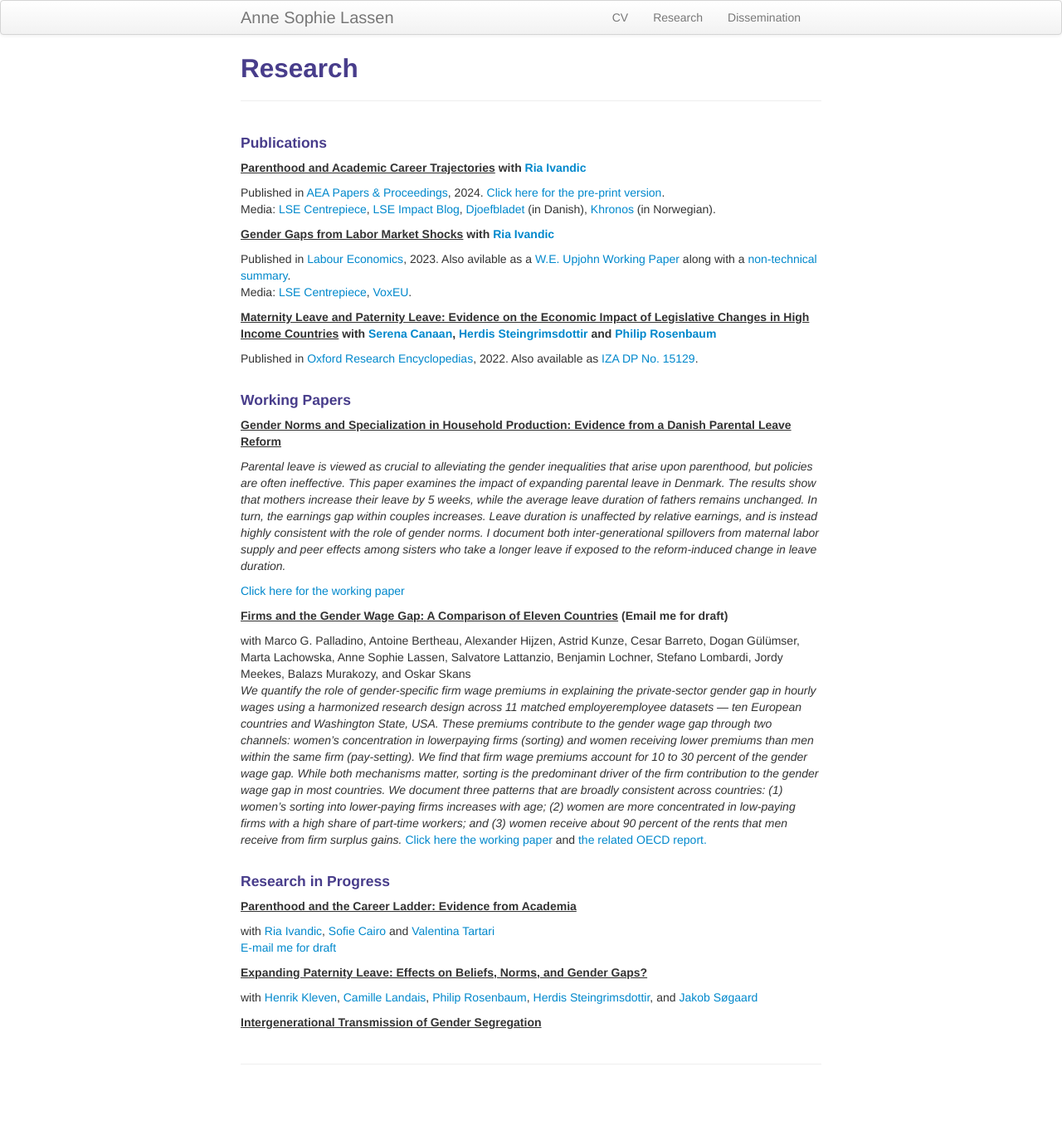
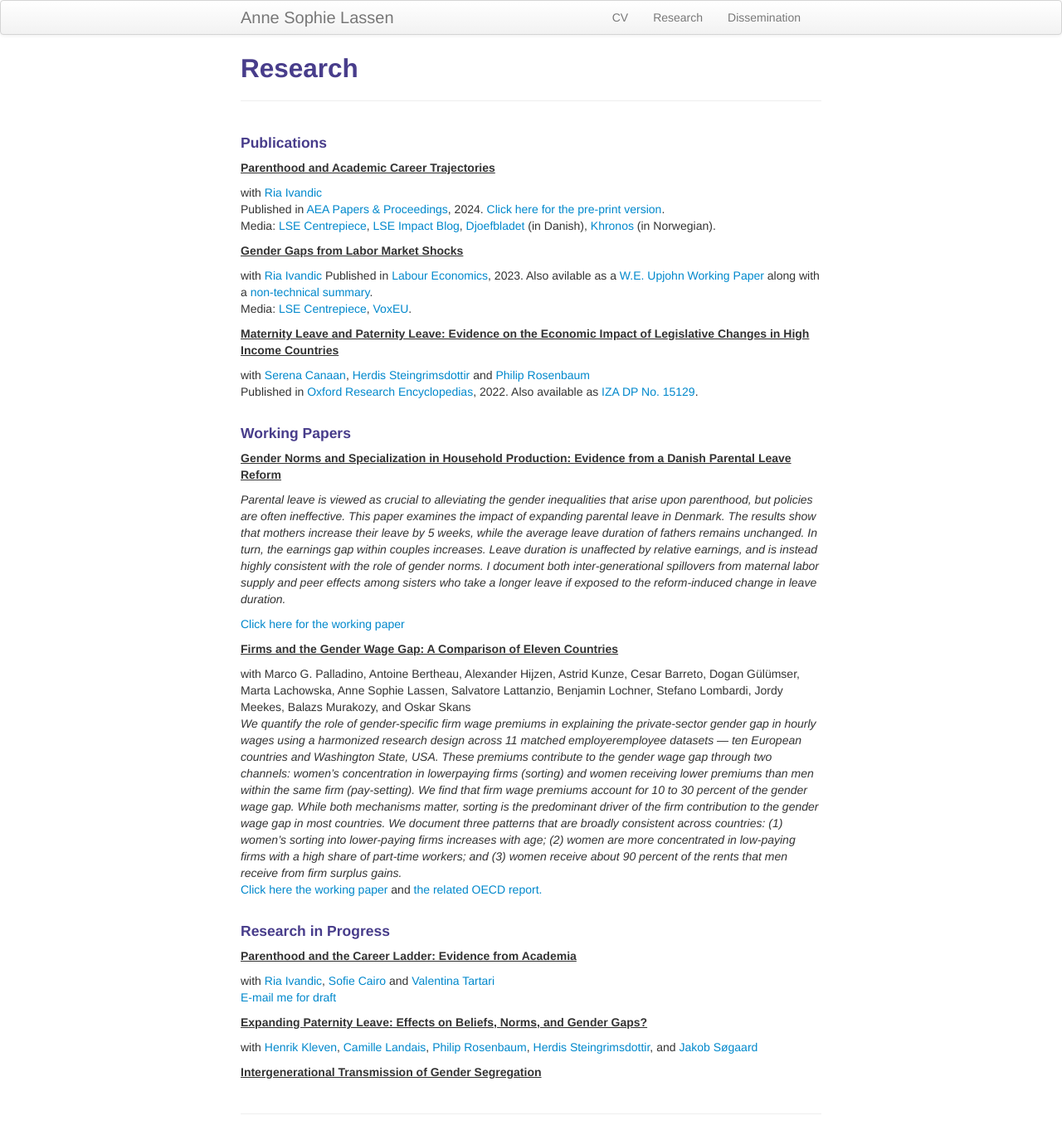
Before and after one commit to annesophielassen/annesophielassen.github.io, a Jekyll site: the page built from pages/research.md, in a window 1280 px wide. Shown: the whole page at 83% size. Built offline with Jekyll 4.4.1, drawn with Linux system fonts in a browser that asks for light colours; before the commit the page ends 1314 px from its top, so only the background shows below that.

Commit message:
Update research.md

```diff
--- a/pages/research.md
+++ b/pages/research.md
@@ -4,17 +4,20 @@ title: Research
 description: Anne Sophie Lassen's research
 ---
 #### Publications
-##### <u> Parenthood and Academic Career Trajectories</u> with <a href="https://sites.google.com/site/riaivandic/home"> Ria Ivandic</a> <br>
+##### <u> Parenthood and Academic Career Trajectories</u>
+with <a href="https://sites.google.com/site/riaivandic/home"> Ria Ivandic</a> <br>
 Published in <a href="https://www.aeaweb.org/articles?id=10.1257/pandp.20241118">AEA Papers & Proceedings</a>, 2024.
 [Click here for the pre-print version]({{ BASE_PATH}}/pages/working_papers/Parenthood_AcademiaPP.pdf).
 <br>
 Media:  <a href="https://cep.lse.ac.uk/pubs/download/cp690.pdf">LSE Centrepiece</a>,  <a href="https://blogs.lse.ac.uk/impactofsocialsciences/2024/10/29/what-makes-the-child-penalty-in-academia-different/">LSE Impact Blog</a>,  <a href="https://www.djoefbladet.dk/artikler/2024/05/anne-sophie-lassen-kvinder-forskning">Djoefbladet</a> (in Danish),  <a href="https://www.khrono.no/a-fa-barn-bidrar-til-at-kvinner-dropper-hele-forskerkarrieren/891955"> Khronos</a> (in Norwegian).
 <br>
-##### <u>Gender Gaps from Labor Market Shocks</u> with <a href="https://sites.google.com/site/riaivandic/home"> Ria Ivandic</a>
+##### <u>Gender Gaps from Labor Market Shocks</u>
+with <a href="https://sites.google.com/site/riaivandic/home"> Ria Ivandic</a>
 Published in <a href="https://www.sciencedirect.com/science/article/pii/S0927537123000696"> Labour Economics</a>, 2023. Also avilable as a <a href="https://research.upjohn.org/up_workingpapers/387/"> W.E. Upjohn Working Paper</a> along with a <a href="https://research.upjohn.org/up_policybriefs/60/">non-technical summary</a>.<br>
 Media: <a href="https://cep.lse.ac.uk/pubs/download/cp672.pdf">LSE Centrepiece</a>, <a href="https://cepr.org/voxeu/columns/gender-gaps-labour-market-shocks">VoxEU</a>.
 <br>
-##### <u>Maternity Leave and Paternity Leave: Evidence on the Economic Impact of Legislative Changes in High Income Countries</u> with <a href="https://sites.google.com/site/serenacanaan87/home"> Serena Canaan</a>, <a href="https://sites.google.com/site/herdissteingrimsdottir/home"> Herdis Steingrimsdottir</a> and <a href="https://sites.google.com/site/philrosenbaum/"> Philip Rosenbaum</a> <br>
+##### <u>Maternity Leave and Paternity Leave: Evidence on the Economic Impact of Legislative Changes in High Income Countries</u>
+with <a href="https://sites.google.com/site/serenacanaan87/home"> Serena Canaan</a>, <a href="https://sites.google.com/site/herdissteingrimsdottir/home"> Herdis Steingrimsdottir</a> and <a href="https://sites.google.com/site/philrosenbaum/"> Philip Rosenbaum</a> <br>
 Published in <a href="https://oxfordre.com/economics/view/10.1093/acrefore/9780190625979.001.0001/acrefore-9780190625979-e-806?rskey=UvlZyC"> Oxford Research Encyclopedias</a>, 2022. Also available as [IZA DP No. 15129]({{BASE_PATH}}/pages/working_papers/Leave_Litreview_IZA_DP.pdf).
 <br>
 <br>
@@ -27,9 +30,9 @@ I document both inter-generational spillovers from maternal labor supply and pee
 [Click here for the working paper]({{ BASE_PATH}}/pages/working_papers/JMP_ParentalLeave_Lassen.pdf)
 <br>
 
-##### <u>Firms and the Gender Wage Gap: A Comparison of Eleven Countries</u> (Email me for draft)
+##### <u>Firms and the Gender Wage Gap: A Comparison of Eleven Countries</u>
 with  Marco G. Palladino, Antoine Bertheau, Alexander Hijzen, Astrid Kunze, Cesar Barreto, Dogan Gülümser, Marta Lachowska, Anne Sophie Lassen, Salvatore Lattanzio, Benjamin Lochner, Stefano Lombardi, Jordy Meekes, Balazs Murakozy, and Oskar Skans <br>
-*We quantify the role of gender-specific firm wage premiums in explaining the private-sector gender gap in hourly wages using a harmonized research design across 11 matched employeremployee datasets — ten European countries and Washington State, USA. These premiums contribute to the gender wage gap through two channels: women’s concentration in lowerpaying firms (sorting) and women receiving lower premiums than men within the same firm (pay-setting). We find that firm wage premiums account for 10 to 30 percent of the gender wage gap. While both mechanisms matter, sorting is the predominant driver of the firm contribution to the gender wage gap in most countries. We document three patterns that are broadly consistent across countries: (1) women’s sorting into lower-paying firms increases with age; (2) women are more concentrated in low-paying firms with a high share of part-time workers; and (3) women receive about 90 percent of the rents that men receive from firm surplus gains.*
+*We quantify the role of gender-specific firm wage premiums in explaining the private-sector gender gap in hourly wages using a harmonized research design across 11 matched employeremployee datasets — ten European countries and Washington State, USA. These premiums contribute to the gender wage gap through two channels: women’s concentration in lowerpaying firms (sorting) and women receiving lower premiums than men within the same firm (pay-setting). We find that firm wage premiums account for 10 to 30 percent of the gender wage gap. While both mechanisms matter, sorting is the predominant driver of the firm contribution to the gender wage gap in most countries. We document three patterns that are broadly consistent across countries: (1) women’s sorting into lower-paying firms increases with age; (2) women are more concentrated in low-paying firms with a high share of part-time workers; and (3) women receive about 90 percent of the rents that men receive from firm surplus gains.* <br>
 <a href="https://www.chicagofed.org/publications/working-papers/2025/2025-24">Click here the working paper </a> and <a href="https://www.oecd.org/en/publications/the-role-of-bargaining-and-discrimination-in-the-gender-wage-gap-in-france_1fd68687-en.html">the related OECD report.</a>
 <br>
 <br>
```
